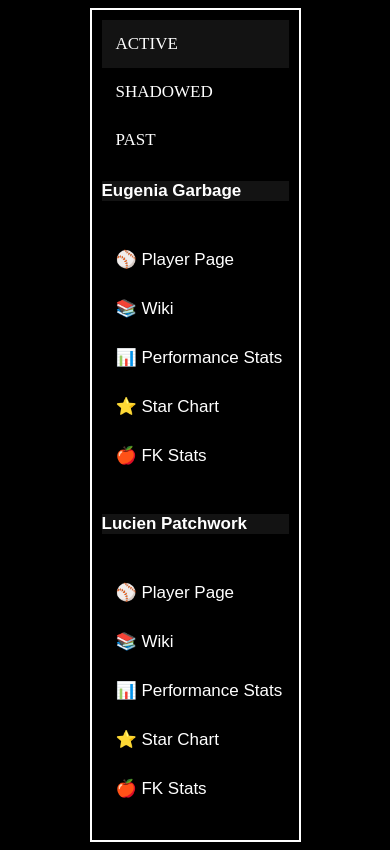
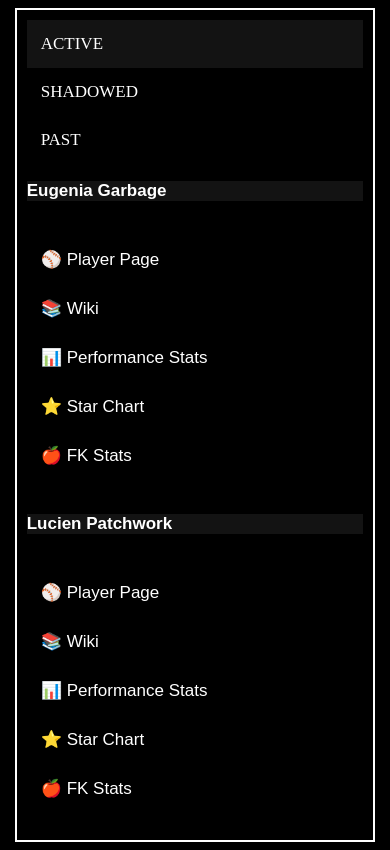
Before and after one commit to splortsmanship/splortsmanship.github.io, a plain HTML site: page moisttalkers/index.html in a window 390 px wide. Drawn offline with Linux system fonts and the light colour scheme.

Commit message:
Update style.css

```diff
--- a/moisttalkers/style.css
+++ b/moisttalkers/style.css
@@ -90,3 +90,8 @@ td {
     display: flex;
     flex-wrap: wrap;
 }
+@media (max-width: 1000px) {
+  .info {
+    width: 90%;
+  }
+}
```
